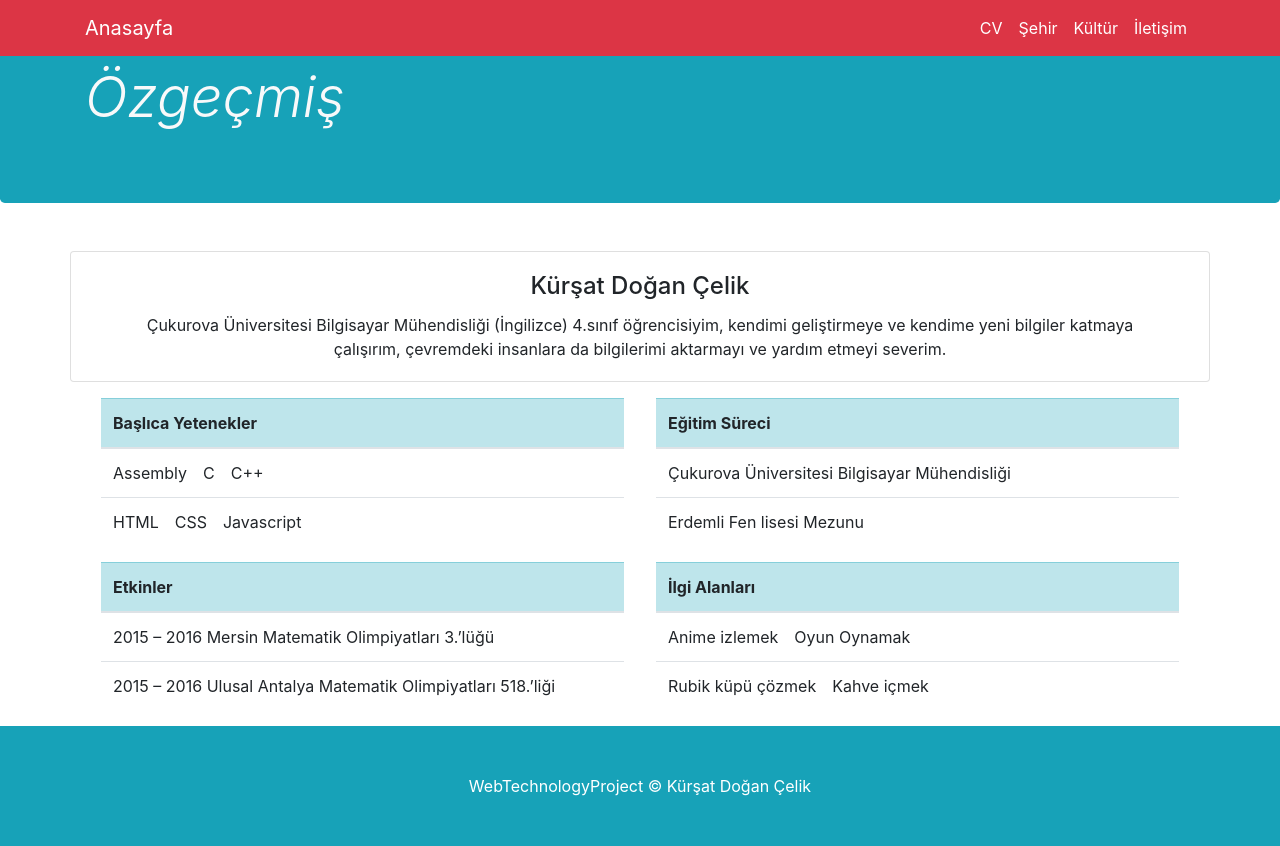
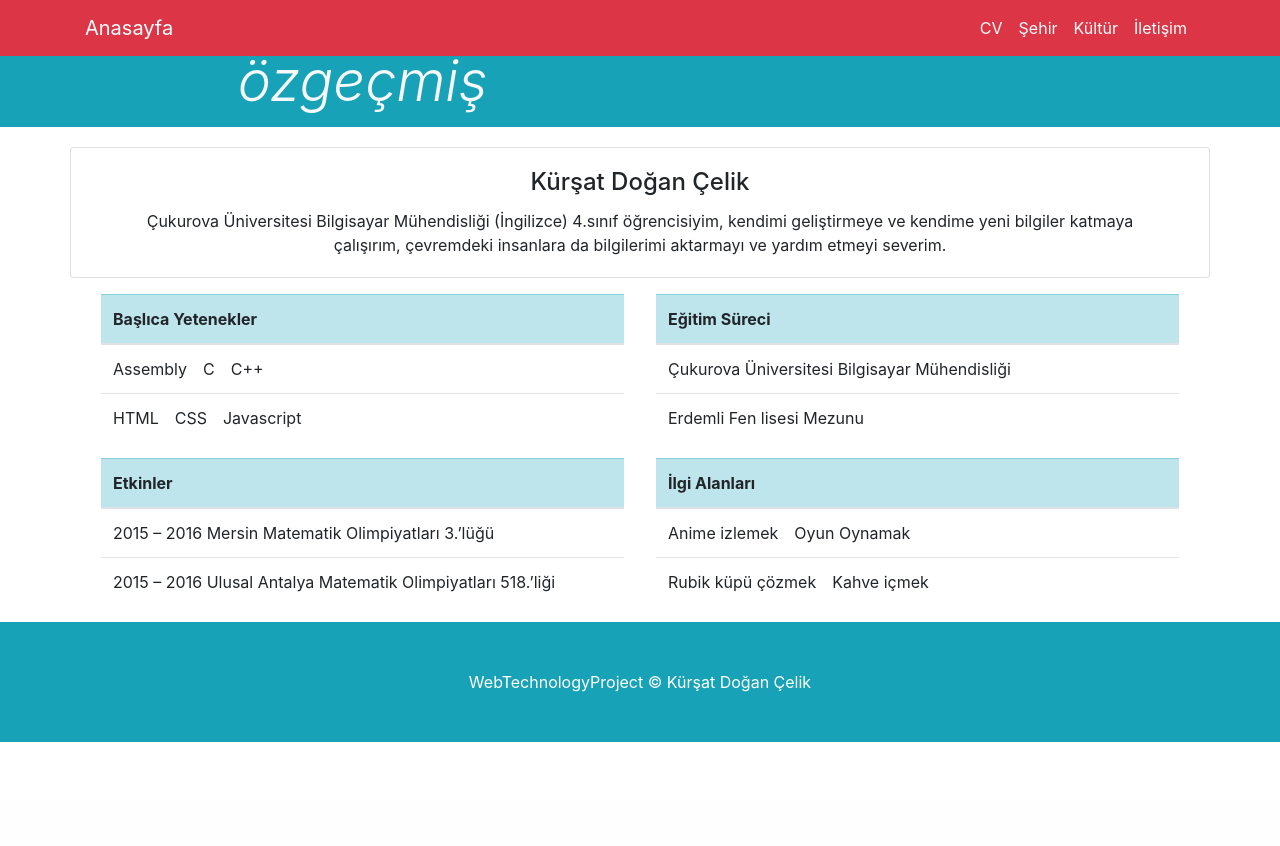
Before and after one commit to KursatDoganCelik/hometown-site, a PHP site: page /CV.html in a window 1280 px wide. After the commit the page ends 742 px from the top, so only its background shows below. Run offline with PHP 8.4, Linux system fonts and the light colour scheme.

Commit message:
some needed changes for sehir.html

```diff
--- a/CV.html
+++ b/CV.html
@@ -6,7 +6,7 @@
   <meta name="viewport" content="width=device-width, initial-scale=1, shrink-to-fit=no">
   <link rel="stylesheet" href="https://cdn.jsdelivr.net/npm/bootstrap@4.3.1/dist/css/bootstrap.min.css"
     integrity="sha384-ggOyR0iXCbMQv3Xipma34MD+dH/1fQ784/j6cY/iJTQUOhcWr7x9JvoRxT2MZw1T" crossorigin="anonymous">
-  <link rel="stylesheet" href="style/css">
+  <link rel="stylesheet" href="css/style.css">
   <title>Web Technology Project</title>
 </head>
 
@@ -41,21 +41,15 @@
     </div>
   </nav>
   <header>
-
-    <div class="bg-info text-light jumbotron">
-
+    <div class="bg-info text-light pt-5 pb-1 mb-1">
       <div class="container">
-
         <div class="col-md-6 px-0">
-          <h1 class="display-4 font-italic">
-            Özgeçmiş
+          <h1 class="display-4 font-italic text-center">
+            özgeçmiş
           </h1>
         </div>
-
       </div>
-
     </div>
-
   </header>
 
 
--- a/css/style.css
+++ b/css/style.css
@@ -3,3 +3,9 @@
   margin: 0%;
   box-sizing: border-box;
 }
+.slider-text-title{
+  font-size: 50px;
+  font-weight: 700;
+  color: rgb(76, 91, 176);
+  text-shadow: 0px 0px 20px #201515bc;
+}
--- a/index.html
+++ b/index.html
@@ -6,7 +6,7 @@
   <meta name="viewport" content="width=device-width, initial-scale=1, shrink-to-fit=no">
   <link rel="stylesheet" href="https://cdn.jsdelivr.net/npm/bootstrap@4.3.1/dist/css/bootstrap.min.css"
     integrity="sha384-ggOyR0iXCbMQv3Xipma34MD+dH/1fQ784/j6cY/iJTQUOhcWr7x9JvoRxT2MZw1T" crossorigin="anonymous">
-  <link rel="stylesheet" href="style/css">
+  <link rel="stylesheet" href="css/style.css">
   <title>Web Technology Project</title>
 </head>
 
@@ -41,9 +41,9 @@
     </div>
   </nav>
   <header>
-    <div class="bg-info text-light jumbotron">
+    <div class="bg-info text-light pt-5 pb-1 mb-1">
       <div class="container">
-        <div class="col-md-6 px-0">
+        <div class="col-md-6 px-0 pl-5">
           <p class="lead my-3">
             Ben Kürşat Doğan Çelik. 1999 yılında Mersin'de doğdum. Çukurova Üniversitesi'nde Bilgisayar
             Mühendisliği bölümünde öğrenciyim. Geçici olarak Sakarya Üniversitesi'nde eğitimime devam ediyorum.
```
